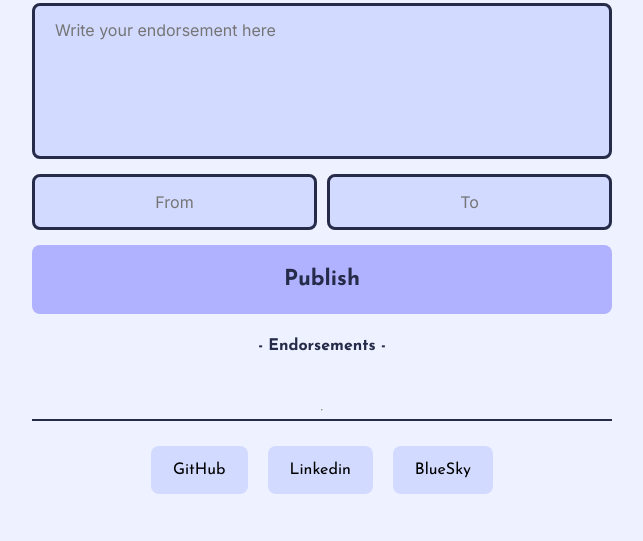
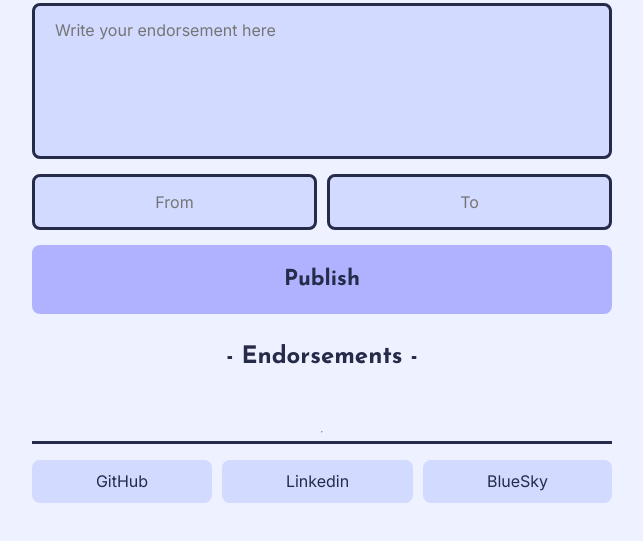
Before and after one commit to ashishlotake/ScrimbaFrontEndCareerPath, a website built with Vite: page WeAreChampion/index.html in a window 1280 px wide. Shown: the part 247-788 px from the top of the page, without its empty margins (318-961 px from the left). Built offline with nearby package versions, Linux system fonts and the light colour scheme; no server answers.

Commit message:
minor fix

```diff
--- a/WeAreChampion/index.css
+++ b/WeAreChampion/index.css
@@ -201,20 +201,43 @@ p {
     font-size: 16px;
 }
 
-h2,h3 {
+ul h2,h3 {
     font-size: 16px;
 }
 
 footer {
-    display: flex;
-    justify-content: center;
-    gap: 20px;
-    flex-wrap: wrap;
-    border-top: 2px solid var(--publish-hover-color);
-    padding-top: 25px;
+    border-top: 3px solid var(--publish-hover-color);
 }
 
 
-footer button {
+footer ul {
+    list-style-type: none;
+    padding: 0;
+    display: flex;
+    flex-wrap: wrap;
+    gap: 10px;
+    flex-direction: row;
+}
+
+footer ul li {
+    padding: 12px;
+    border-radius: 8px;
     flex-grow: 1;
+    text-align: center;
+    background-color: var(--like-button-color);
+    border: 0;
+    transition: all .2s cubic-bezier(.455,.03,.515,.955);
+
 }
+
+footer ul li:hover {
+    box-shadow: 5px 5px 0px var(--like-button-hover-color);
+    transition: all .2s cubic-bezier(.455,.03,.515,.955);
+    cursor: pointer;
+}
+
+a {
+    text-decoration: none;
+    color: var(--like-button-hover-color);
+
+}
--- a/WeAreChampion/index.html
+++ b/WeAreChampion/index.html
@@ -46,10 +46,13 @@
             </ul>
             <hr>
             <footer>
+            <ul>
 
-                <a href="https://github.com/ashishlotake" target="_blank"><button>GitHub</button></a>
-                <a href="https://twitter.com/Ashish02lotake" target="_blank"><button>Linkedin</button></a>
-                <a href="https://bsky.app/profile/ashishlotake.com" target="_blank"><button>BlueSky</button></a>
+                <li><a href="https://github.com/ashishlotake" target="_blank">GitHub</a></li>
+                <li><a href="https://twitter.com/Ashish02lotake" target="_blank">Linkedin</a></li>
+                <li><a href="https://bsky.app/profile/ashishlotake.com" target="_blank">BlueSky</a></li>
+
+            </ul>
             </footer>
         </div>
 
```
